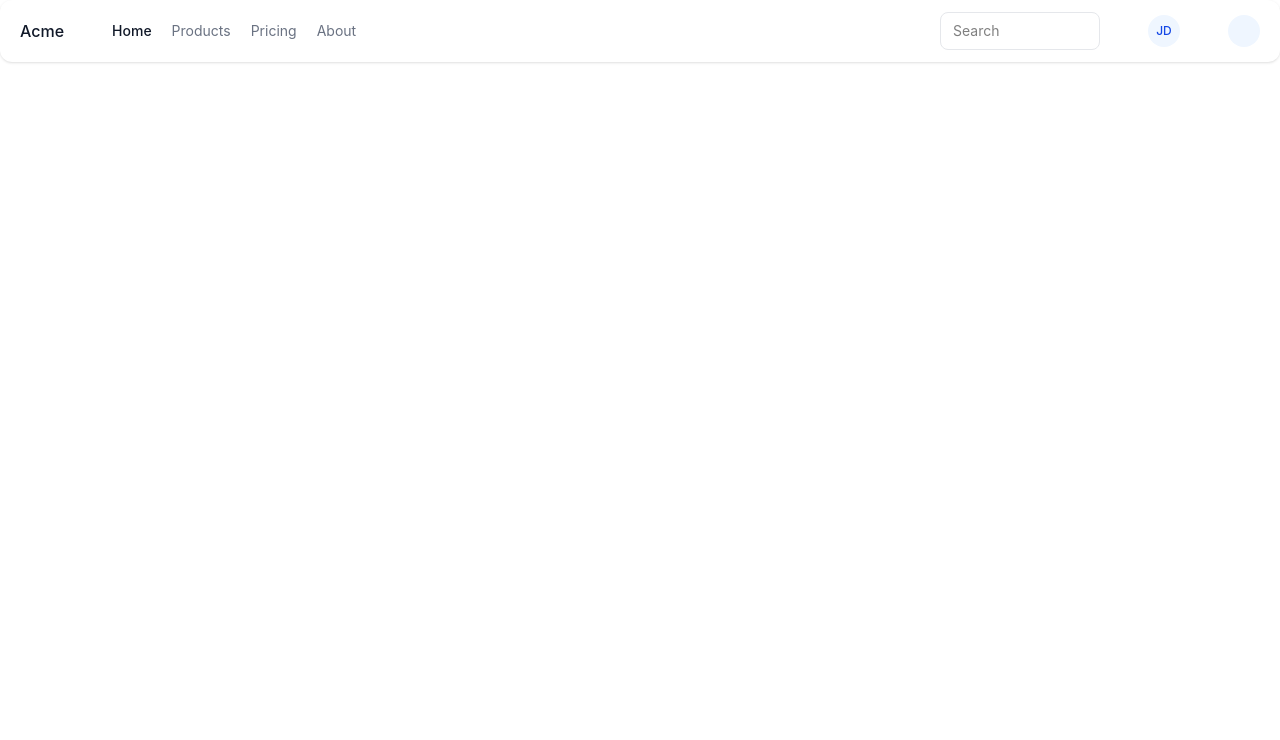
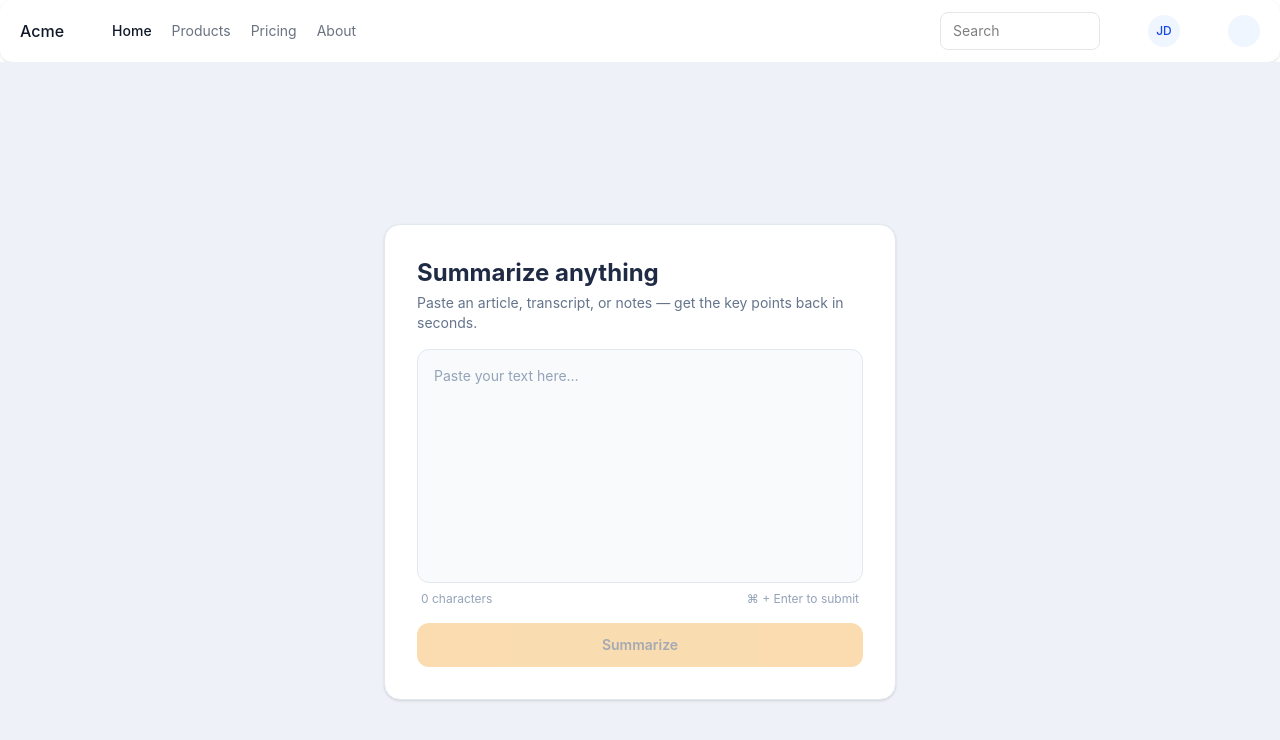
Before and after one commit to tiwarinirjal0-sketch/learnmate, a React (Vite) app in the folder study-assistant-frontend/: page /summarizer in a window 1280 px wide. Shown: the top 740 px of the page. Built offline with nearby package versions, Linux system fonts and the light colour scheme.

Commit message:
feat: completed complete workflow of the summarization feature

```diff
--- a/study-assistant-frontend/src/features/quizzes/components/Cards.jsx
+++ b/study-assistant-frontend/src/features/quizzes/components/Cards.jsx
@@ -12,8 +12,7 @@ export default function QuizCards({ qnIndex, quizData, total }) {
     // --- Hardcoded options for now ---
     // Swap this block once your backend returns item.options directly:
     // const options = item.options;
-    const options = [item.ans, "Sample option B", "Sample option C", "Sample option D"];
-
+    const options = item.options
     const remaining = total - qnIndex; // used for the depleting stack effect
 
     return (
--- /dev/null
+++ b/study-assistant-frontend/src/features/summaries/api/SummarizeApi.js
@@ -0,0 +1,29 @@
+
+export default async function SummarizeApi(content){
+   try {
+    const res = await fetch(`${import.meta.env.VITE_API_URL}/summarize`, {
+        method:"POST",
+        headers:{
+            "Content-Type":"application/json"
+        },
+        body:JSON.stringify({
+            contents:content
+        })
+    })
+
+     if (!res.ok) {
+        let message = "Something went wrong";
+        try {
+            const errorData = await res.json();
+            message = errorData.message || JSON.stringify(errorData);
+        } catch {
+            message = await res.text();
+        }
+        throw new Error(message);
+    }
+    const data = await res.json()
+    return data
+    } catch (error) {
+      return error.message
+   }
+}
--- /dev/null
+++ b/study-assistant-frontend/src/features/summaries/components/SummarizeInput.jsx
@@ -0,0 +1,56 @@
+const MIN_CHARS = 40;
+
+export default function SummarizeInput({ content, setContent, onSubmit }) {
+    const charCount = content.length;
+    const isTooShort = charCount > 0 && charCount < MIN_CHARS;
+
+    const handleKeyDown = (e) => {
+        if (e.key === "Enter" && (e.metaKey || e.ctrlKey)) {
+            onSubmit();
+        }
+    };
+
+    return (
+        <div className="w-full max-w-lg bg-white rounded-2xl shadow-sm border border-[#E2E8F0] p-8 flex flex-col gap-4">
+            <div className="flex flex-col gap-1">
+                <h1 className="font-['Inter'] text-[#1F2A44] font-bold text-2xl">
+                    Summarize anything
+                </h1>
+                <p className="font-['Inter'] text-[#64748B] text-sm">
+                    Paste an article, transcript, or notes — get the key points back in seconds.
+                </p>
+            </div>
+
+            <div className="flex flex-col gap-2">
+                <textarea
+                    value={content}
+                    onChange={(e) => setContent(e.target.value)}
+                    onKeyDown={handleKeyDown}
+                    placeholder="Paste your text here…"
+                    rows={10}
+                    className="w-full resize-none rounded-xl border border-[#E2E8F0] bg-[#F8FAFC] p-4 font-['Inter'] text-sm text-[#1F2A44] placeholder:text-[#94A3B8] focus:outline-none focus:ring-2 focus:ring-[#F2A93B] focus:border-transparent transition-shadow"
+                />
+                <div className="flex items-center justify-between px-1">
+                    <span
+                        className={`font-['Inter'] text-xs ${
+                            isTooShort ? "text-[#E11D48]" : "text-[#94A3B8]"
+                        }`}
+                    >
+                        {isTooShort
+                            ? `Add a bit more — ${MIN_CHARS - charCount} characters to go`
+                            : `${charCount.toLocaleString()} characters`}
+                    </span>
+                    <span className="font-['Inter'] text-xs text-[#94A3B8]">⌘ + Enter to submit</span>
+                </div>
+            </div>
+
+            <button
+                onClick={onSubmit}
+                disabled={!content.trim() || isTooShort}
+                className="w-full px-5 py-3 rounded-xl bg-[#F2A93B] text-[#1F2A44] font-['Inter'] text-sm font-semibold hover:bg-[#e0991f] disabled:opacity-40 disabled:cursor-not-allowed transition-colors"
+            >
+                Summarize
+            </button>
+        </div>
+    );
+}
--- /dev/null
+++ b/study-assistant-frontend/src/features/summaries/components/Summarizeresult.jsx
@@ -0,0 +1,66 @@
+import { useState } from "react";
+
+// The API may return { summary }, { text }, a plain string, or something else —
+// this normalizes it to a displayable string without assuming one exact shape.
+function extractSummaryText(data) {
+    if (typeof data === "string") return data;
+    if (data && typeof data === "object") {
+        return data.summary || data.text || data.result || JSON.stringify(data);
+    }
+    return String(data ?? "");
+}
+
+export default function SummarizeResult({ data, originalContent }) {
+    const [copied, setCopied] = useState(false);
+    const summaryText = extractSummaryText(data);
+
+    const originalWords = originalContent.trim().split(/\s+/).filter(Boolean).length;
+    const summaryWords = summaryText.trim().split(/\s+/).filter(Boolean).length;
+    const reduction =
+        originalWords > 0
+            ? Math.round(((originalWords - summaryWords) / originalWords) * 100)
+            : 0;
+
+    const handleCopy = async () => {
+        try {
+            await navigator.clipboard.writeText(summaryText);
+            setCopied(true);
+            setTimeout(() => setCopied(false), 1800);
+        } catch {
+            // Clipboard access can fail silently (permissions, insecure context) — no-op.
+        }
+    };
+
+    return (
+        <div className="w-full max-w-lg bg-white rounded-2xl shadow-sm border border-[#E2E8F0] p-8 flex flex-col gap-5">
+            <div className="flex items-start justify-between gap-4">
+                <div className="flex flex-col gap-1">
+                    <h1 className="font-['Inter'] text-[#1F2A44] font-bold text-2xl">
+                        Your summary
+                    </h1>
+                    <p className="font-['Inter'] text-[#64748B] text-sm">
+                        {summaryWords.toLocaleString()} words
+                        {reduction > 0 && (
+                            <>
+                                {" "}
+                                · <span className="text-[#F2A93B] font-medium">{reduction}% shorter</span>
+                            </>
+                        )}
+                    </p>
+                </div>
+                <button
+                    onClick={handleCopy}
+                    className="shrink-0 px-3 py-1.5 rounded-lg bg-[#F8FAFC] border border-[#E2E8F0] font-['Inter'] text-xs font-medium text-[#1F2A44] hover:bg-[#EEF1F7] transition-colors"
+                >
+                    {copied ? "Copied ✓" : "Copy"}
+                </button>
+            </div>
+
+            <div className="rounded-xl bg-[#F8FAFC] border border-[#E2E8F0] p-5 max-h-80 overflow-y-auto">
+                <p className="font-['Inter'] text-sm text-[#1F2A44] leading-relaxed whitespace-pre-wrap">
+                    {summaryText}
+                </p>
+            </div>
+        </div>
+    );
+}
--- /dev/null
+++ b/study-assistant-frontend/src/features/summaries/pages/Summarize.jsx
@@ -0,0 +1,79 @@
+import { useState } from "react";
+import SummarizeApi from "../api/SummarizeApi";
+import SummarizeInput from "../components/SummarizeInput";
+import SummarizeResult from "../components/Summarizeresult";
+export default function Summarize() {
+    const [view, setView] = useState("input"); // "input" | "loading" | "summary" | "error"
+    const [content, setContent] = useState("");
+    const [summaryData, setSummaryData] = useState(null);
+    const [error, setError] = useState(null);
+
+    const generateSummary = async () => {
+        if (!content.trim()) return;
+        setView("loading");
+        setError(null);
+        try {
+            const result = await SummarizeApi(content);
+            setSummaryData(result);
+            setView("summary");
+        } catch (err) {
+            setError(err.message);
+            setView("error");
+        }
+    };
+
+    const startOver = () => {
+        setContent("");
+        setSummaryData(null);
+        setView("input");
+    };
+
+    return (
+        <div className="min-h-screen w-full bg-[#EEF1F7] flex items-center justify-center p-6">
+            {view === "input" && (
+                <SummarizeInput
+                    content={content}
+                    setContent={setContent}
+                    onSubmit={generateSummary}
+                />
+            )}
+
+            {view === "loading" && (
+                <div className="flex flex-col items-center gap-4">
+                    <div className="h-10 w-10 border-4 border-[#F2A93B] border-t-transparent rounded-full animate-spin" />
+                    <p className="font-['Inter'] text-[#64748B] text-sm">
+                        Summarizing your text…
+                    </p>
+                </div>
+            )}
+
+            {view === "error" && (
+                <div className="flex flex-col items-center gap-4 text-center max-w-sm">
+                    <p className="font-['Inter'] text-[#E11D48] font-medium">
+                        Couldn't generate the summary
+                    </p>
+                    <p className="font-['Inter'] text-[#64748B] text-sm">{error}</p>
+                    <button
+                        onClick={() => setView("input")}
+                        className="px-5 py-2 rounded-xl bg-[#1F2A44] text-white font-['Inter'] text-sm hover:bg-[#2C3A5C] transition-colors"
+                    >
+                        Try again
+                    </button>
+                </div>
+            )}
+
+            {view === "summary" && summaryData && (
+                <div className="flex flex-col items-center gap-6 w-full max-w-lg">
+                    <SummarizeResult data={summaryData} originalContent={content} />
+
+                    <button
+                        onClick={startOver}
+                        className="px-5 py-2 rounded-xl bg-[#1F2A44] text-white font-['Inter'] text-sm font-medium hover:bg-[#2C3A5C] transition-colors"
+                    >
+                        Summarize something else
+                    </button>
+                </div>
+            )}
+        </div>
+    );
+}
--- a/study-assistant-frontend/src/routes/AppRoutes.jsx
+++ b/study-assistant-frontend/src/routes/AppRoutes.jsx
@@ -3,6 +3,7 @@ import { Routes, Route } from "react-router-dom";
 import Home from "../pages/Homepage";
 import Quiz from "../features/quizzes/pages/Quiz";
 import Flashcards from "../features/flashcards/pages/Flashcards";
+import Summarize from "../features/summaries/pages/Summarize";
 
 const AppRoutes = () => {
   return (
@@ -10,6 +11,7 @@ const AppRoutes = () => {
       <Route path="/" element={<Home />} />
       <Route path="/quiz" element={<Quiz />} />
       <Route path="/flashcards" element={<Flashcards />} />
+      <Route path="/summarizer" element={<Summarize />} />
     </Routes>
   );
 };
```
Also changed, not shown: study-assistant-frontend/src/pages/Homepage.jsx (line endings or trailing spaces).
